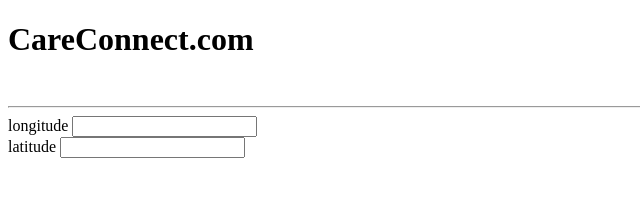
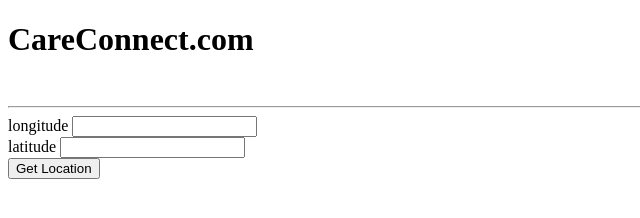
Before and after one commit to Flash073/test, a plain HTML site: page index.html in a window 1280 px wide. Shown: the whole page, without its empty margins (0-640 px from the left). Drawn offline with Linux system fonts and the light colour scheme.

Commit message:
Update index.html

```diff
--- a/index.html
+++ b/index.html
@@ -14,6 +14,8 @@
 		<input type="text" name="longitude" id="lng"> <br>
 		latitude
 		<input type="text" name="latitude" id="lat"> <br>
+		<input type="button" value="Get Location" onClick="getloc()" />
+
 	</form>
 
 	<script type="text/javascript" charset="utf-8">
```
